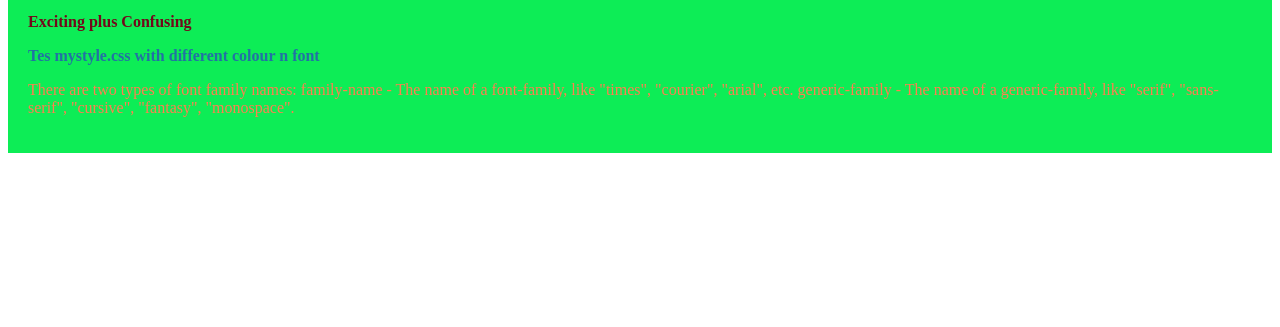
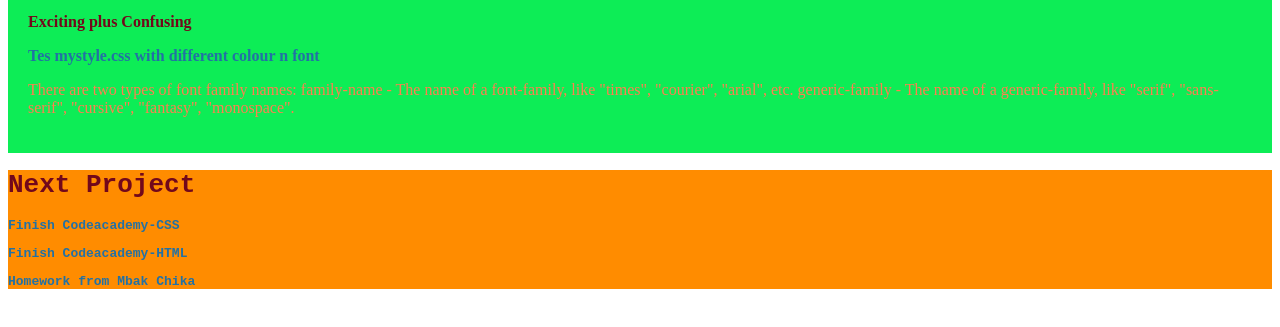
Before and after one commit to helen3536/helen3536.github.io, a plain HTML site: page index.html in a window 1280 px wide. Shown: the part 129-456 px from the top of the page. Drawn offline with Linux system fonts and the light colour scheme.

Commit message:
add new  div n par

```diff
--- a/index.html
+++ b/index.html
@@ -11,5 +11,12 @@
       <p class="intro2">Tes mystyle.css with different colour n font</p>
       <p class="intro3">There are two types of font family names: family-name - The name of a font-family, like "times", "courier", "arial", etc. generic-family - The name of a generic-family, like "serif", "sans-serif", "cursive", "fantasy", "monospace".</p>
       </div>
+    <div id="middle">
+        <h1 class="intro1"> Next Project</h1>
+        <p class="intro2">Finish Codeacademy-CSS</p>
+        <p class="intro2">Finish Codeacademy-HTML</p>
+        <p class="intro2">Homework from Mbak Chika</p>
+
+        </div>
           </body>
 </html>
--- a/mystyle.css
+++ b/mystyle.css
@@ -2,3 +2,4 @@
 .intro1 { color: #72081B  ; font-weight: bold; font family: helvetica;}
 .intro2 { color: #2371A4  ; font-weight: bold; font family: serif;}
 .intro3 {color: coral; font weight : lighter; font family: fantasy;}
+#middle {background-color:darkorange ; padding: 20 px; font-family: monospace}
```
